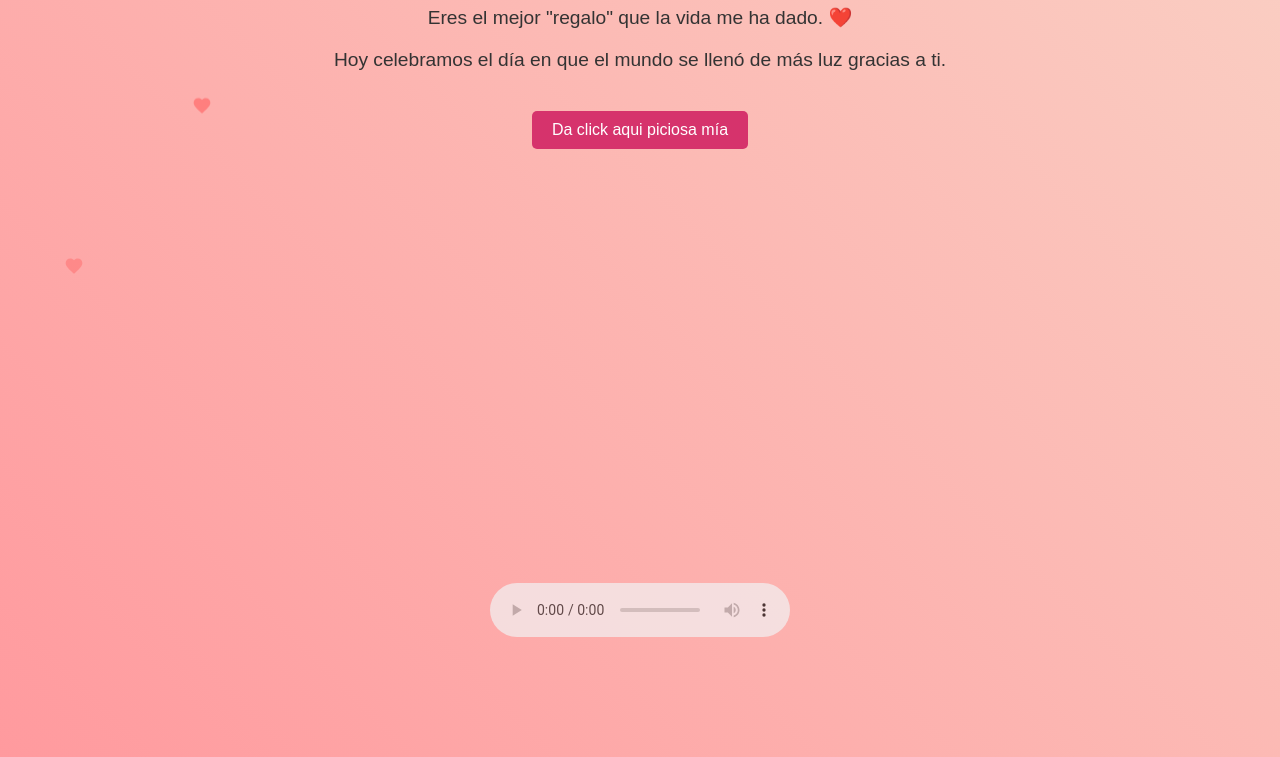
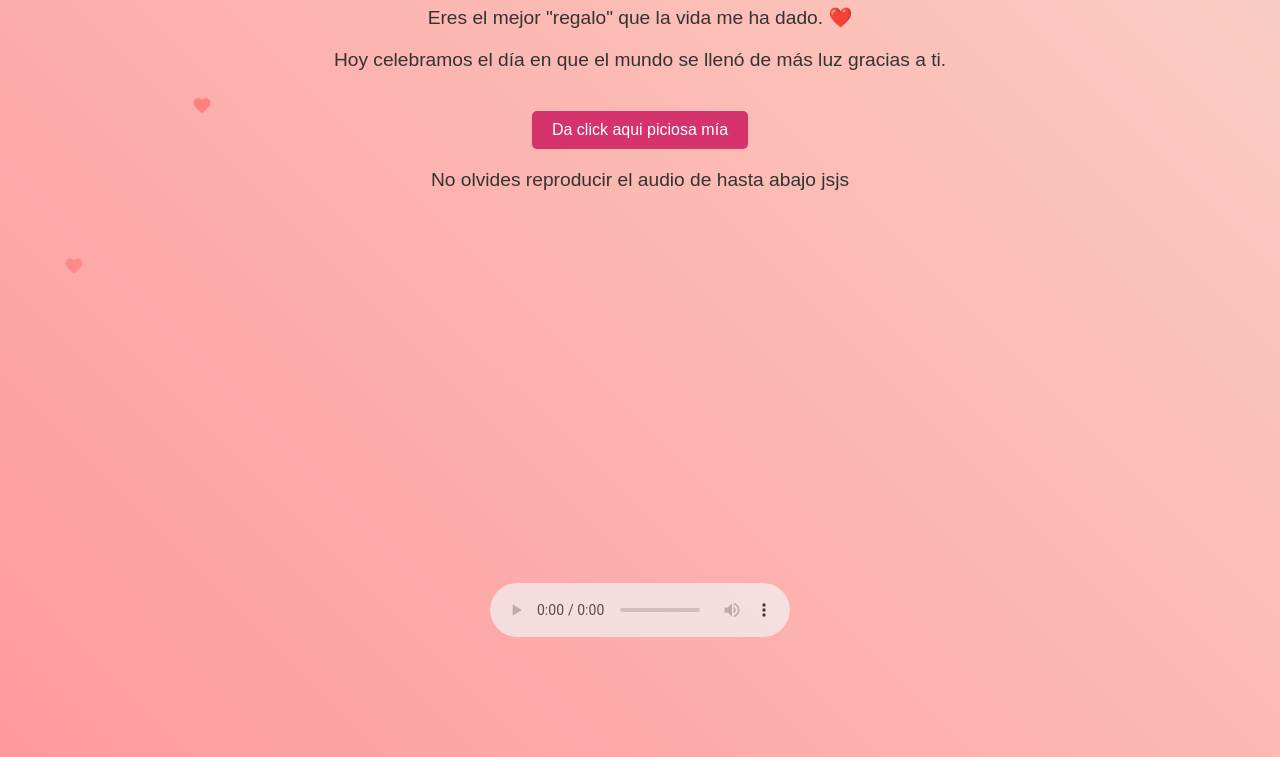
Before and after one commit to Raul-coder17/Misari.github.io, a plain HTML site: page index.html in a window 1280 px wide. Shown: the part 143-900 px from the top of the page. Drawn offline with Linux system fonts and the light colour scheme.

Commit message:
Update index.html

```diff
--- a/index.html
+++ b/index.html
@@ -135,6 +135,7 @@
 
     <!-- Botón inicial -->
     <button onclick="mostrarBugs()" id="boton-inicial">Da click aqui piciosa mía</button>
+    <p>No olvides reproducir el audio de hasta abajo jsjs</p>
 
     <!-- Sección de Bugs -->
     <div id="debug-list" class="hidden">
```
